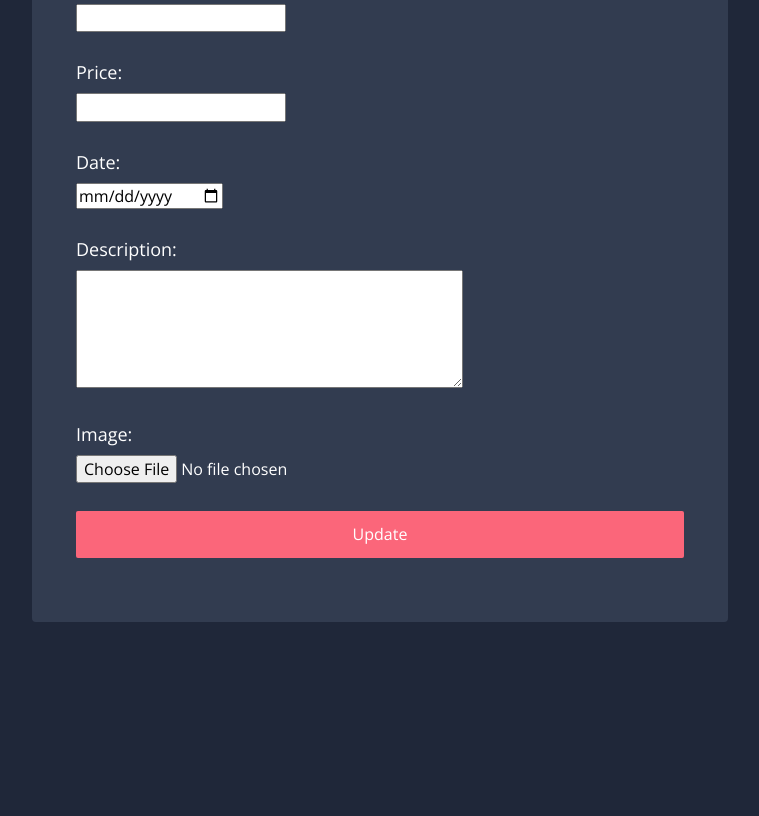
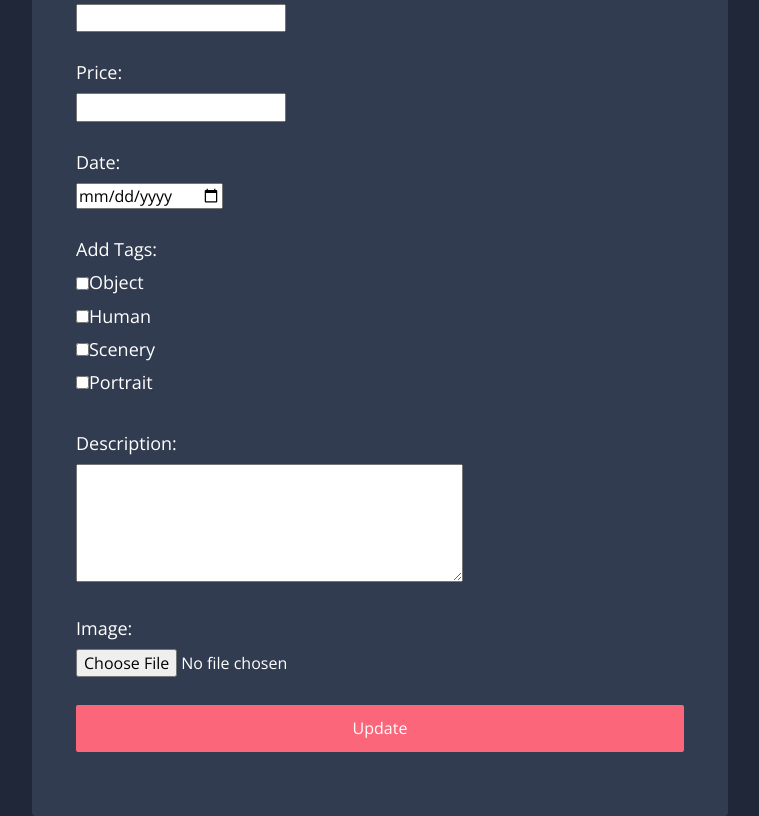
Before and after one commit to sahil-rawat/artGallery, a Django app: template templates/update.html in a window 1280 px wide. Shown: the part 539-1355 px from the top of the page, without its empty margins (260-1019 px from the left). Before the commit the page ends 1161 px from the top, so only its background shows below. Run offline with Django 3.2, Linux system fonts and the light colour scheme; the template is opened without the code that fills it, so the values that code supplies are empty.

Commit message:
Added Checkbox

```diff
--- a/ArtGallery/models.py
+++ b/ArtGallery/models.py
@@ -10,7 +10,6 @@ class Art(models.Model):
         ('N', 'None')
     )
 
-
     title = models.CharField(db_column='Title', max_length=30)
     arttype = models.CharField(choices=arttype, max_length=10, default="N")
     saleStatus = models.BooleanField(db_column='status')
@@ -19,6 +18,7 @@ class Art(models.Model):
     price = models.FloatField(db_column='Price')
     desc = models.TextField(db_column='Description')
     artImg = models.ImageField(db_column='Art_Img',upload_to='')
+    tags = models.TextField(db_column='tags')
 
     class Meta:
         db_table = 'Art'
--- a/templates/read.html
+++ b/templates/read.html
@@ -19,6 +19,7 @@
 			<th><h1>For Sale</h1></th>
     	<th><h1>Quantity</h1></th>
     	<th><h1>Date</h1></th>
+    	<th><h1>Tags</h1></th>
     	<th><h1>Price</h1></th>
     	<th><h1>Description</h1></th>
     	<th><h1>Image</h1></th>
@@ -36,6 +37,11 @@
 			<td>{{art.saleStatus}}</td>
     	<td>{{art.quantity}}</td>
 			<td>{{art.date}}</td>
+			<td>{% for tag in art.tags %}
+						{% comment %} {{art.tags}} {% endcomment %}
+						{{tag}}
+					{% endfor %}
+			</td>
 			<td>{{art.price}}</td>
 			<td>{{art.desc}}</td>
       <td><img src="media/{{art.artImg}}" width=100 ></td>
--- a/templates/update.html
+++ b/templates/update.html
@@ -72,6 +72,31 @@
       </div>
 
       <div class="form-group">
+        <label >Add Tags:</label>
+
+        <label>
+          <input type="checkbox" name="tags" value="Object" >
+          Object
+        </label>
+
+        <label>
+          <input type="checkbox" name="tags" value="Human">
+          Human
+        </label>
+
+        <label>
+          <input type="checkbox" name="tags" value="Scenery">
+          Scenery
+        </label>
+
+        <label>
+          <input type="checkbox" name="tags" value="Portrait">
+          Portrait
+        </label>
+
+      </div>
+
+      <div class="form-group">
         <label>Description: </label>
         <textarea  name="desc" rows="5" cols="40" >{{ art.desc }}</textarea>
       </div>
```
Also changed, not shown: ArtGallery/forms.py (+11 -1 lines), templates/create.html (+8 -0 lines), ArtGallery/migrations/0001_initial.py, ArtGallery/migrations/0002_alter_art_salestatus.py (deleted), ArtGallery/migrations/0003_alter_art_salestatus.py (deleted), ArtGallery/migrations/0004_alter_art_id.py (deleted), media/Screenshot_2021-03-25_at_23.19.48.png (added).
